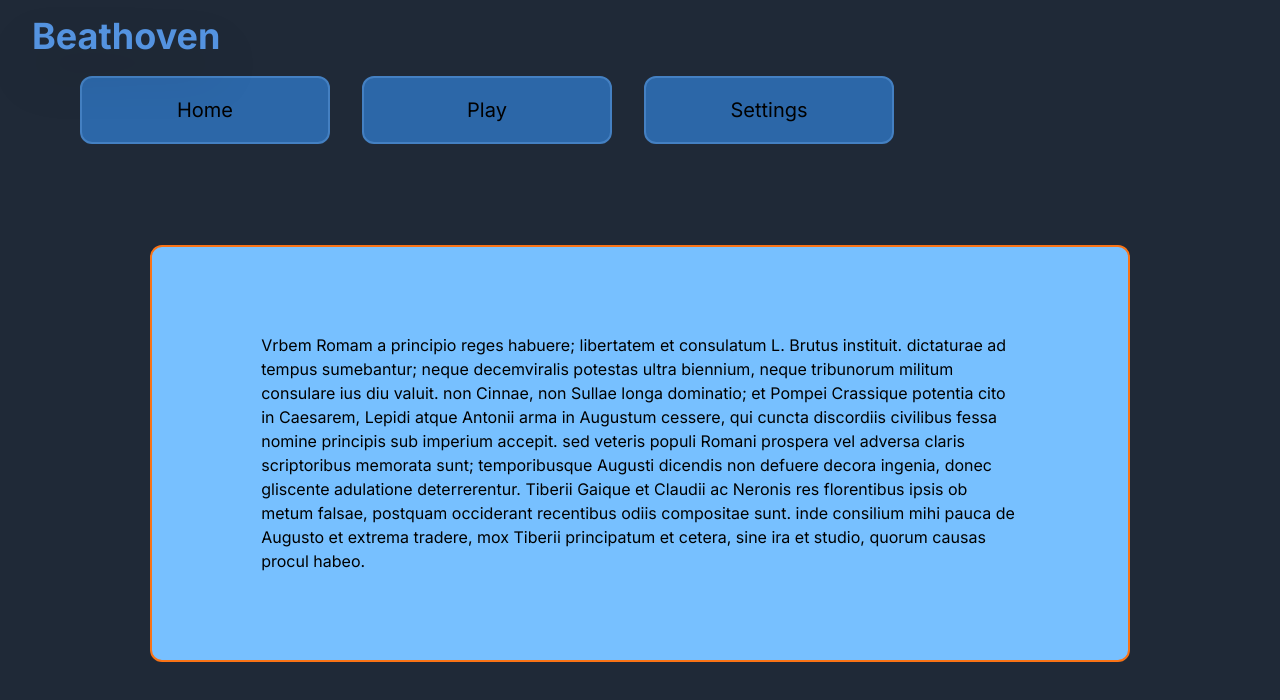
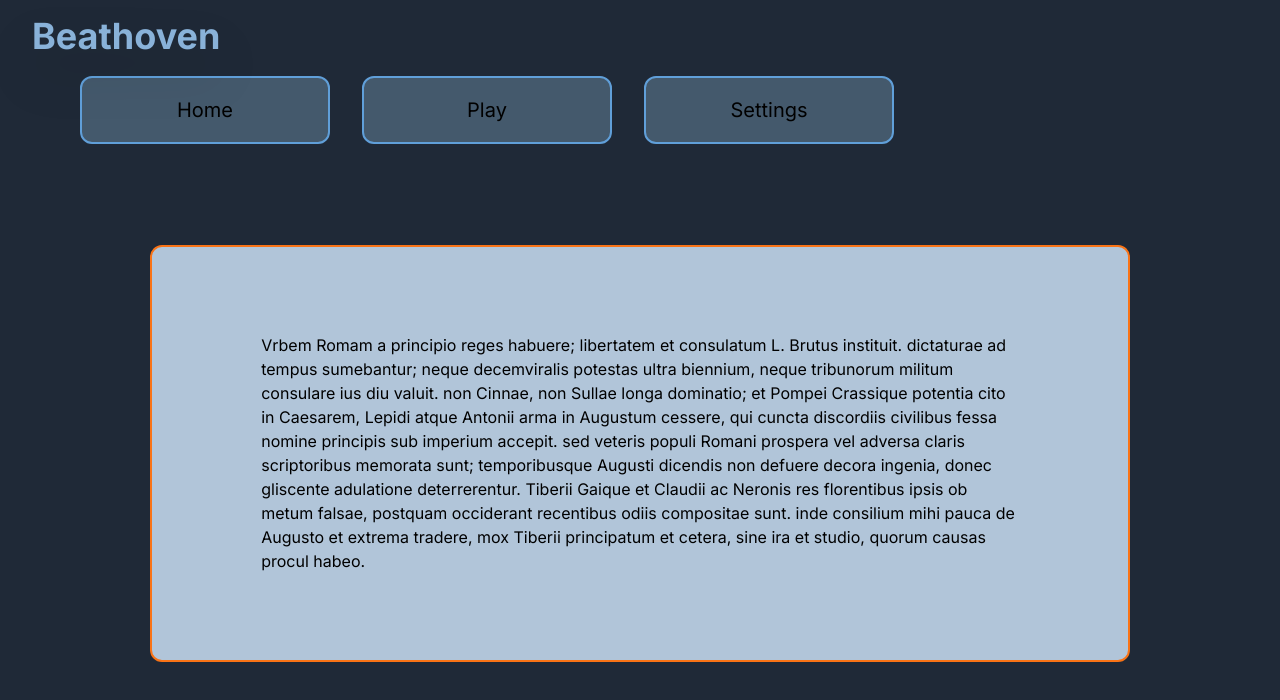
Before and after one commit to gijs-ve/Beathoven, a Next.js app: page / in a window 1280 px wide. Shown: the top 700 px of the page. Built offline with nearby package versions, Linux system fonts and the light colour scheme.

Commit message:
feat: improved blueish

```diff
--- a/tailwind.config.ts
+++ b/tailwind.config.ts
@@ -19,15 +19,15 @@ const config: Config = {
       colors: {
         white: "#F5F5F5",
         black: "#020020",
-        "blueish-100": "#77c0ff",
-        "blueish-200": "#69b4ff",
-        "blueish-300": "#5493e0",
-        "blueish-400": "#4480c2",
-        "blueish-500": "#3a8bd9",
-        "blueish-600": "#3178C6",
-        "blueish-700": "#2c67a8",
-        "blueish-800": "#2560a1",
-        "blueish-900": "#1f4b7a",
+        "blueish-100": "#B1C5D9",
+        "blueish-200": "#A1D1FF",
+        "blueish-300": "#89B2D9",
+        "blueish-400": "#609FD9",
+        "blueish-500": "#42A4FF",
+        "blueish-600": "#398BD9",
+        "blueish-700": "#44596C",
+        "blueish-800": "#57626B",
+        "blueish-900": "#2C3136",
       },
     },
   },
```
